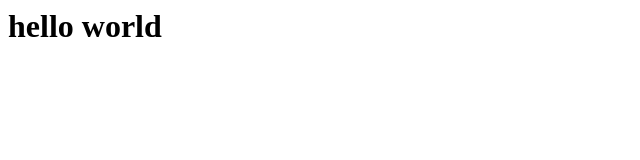
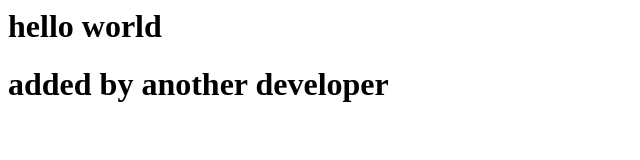
Before and after one commit to sandeepnegi1996/learngit, a plain HTML site: page index.html in a window 1280 px wide. Shown: the whole page, without its empty margins (0-640 px from the left). Drawn offline with Linux system fonts and the light colour scheme.

Commit message:
made changes to dev by another developer
testing

```diff
--- a/index.html
+++ b/index.html
@@ -8,5 +8,9 @@
     <div>
         <h1>hello world</h1>
     </div>
+
+        <div>
+        <h1>added by another developer</h1>
+    </div>
 </body>
 </html>
```
